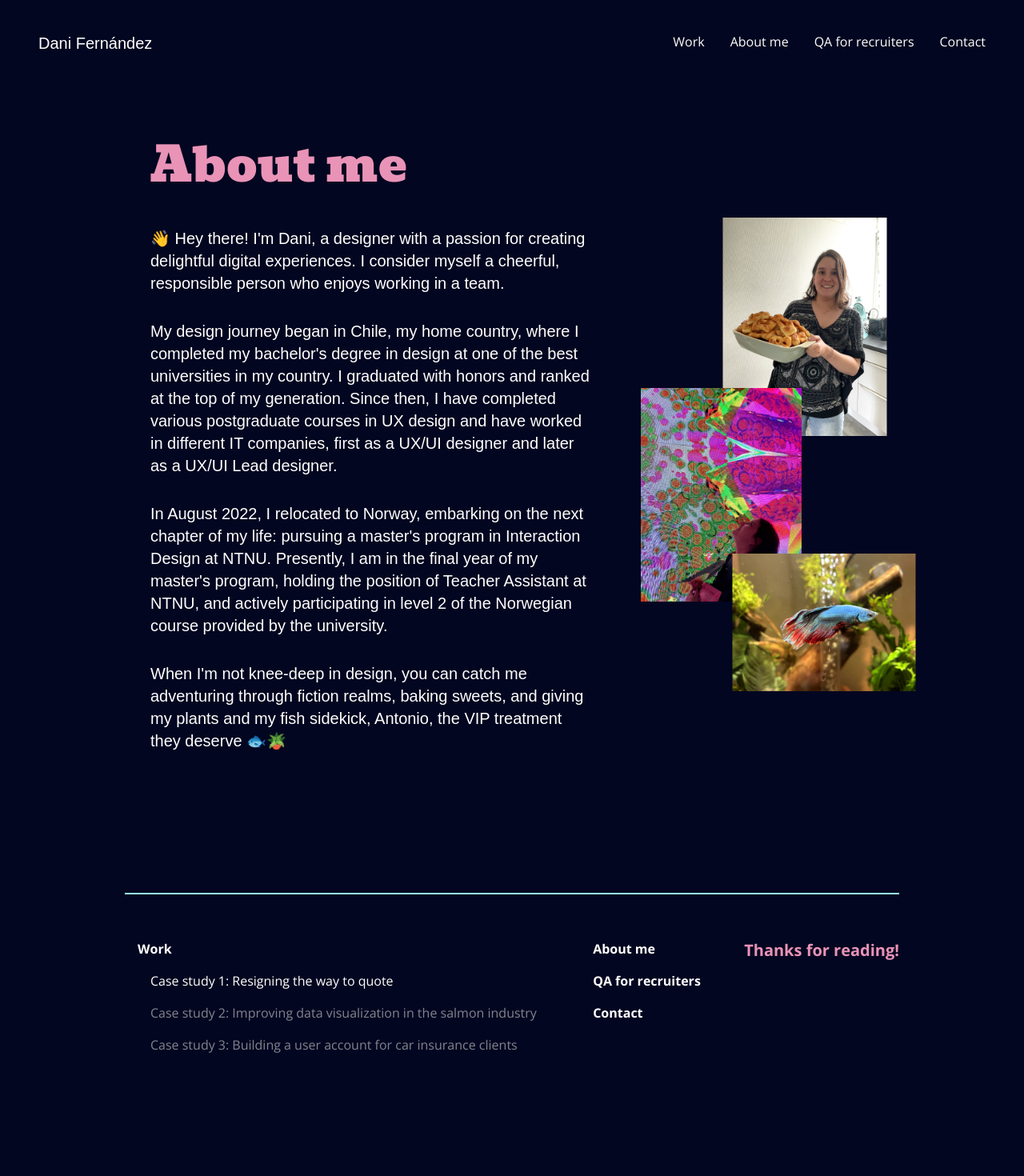
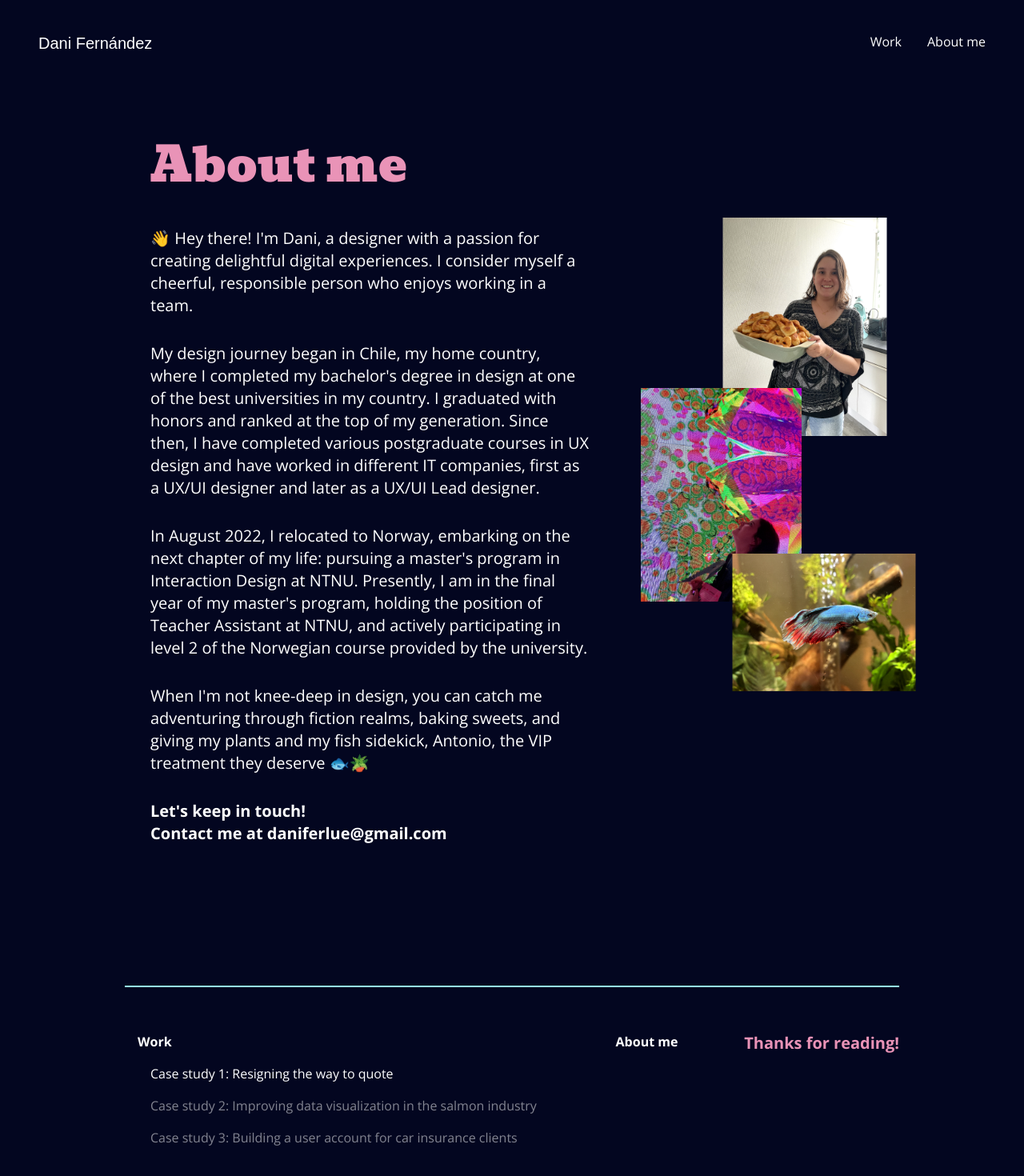
Before and after one commit to Rotshrek/dani-portfolio, a Next.js app in the folder dani-portfolio/: page /about in a window 1280 px wide. Shown: the top 1470 px of the page at 80% size. Before the commit the page ends 1374 px from the top, so only its background shows below. Built offline with nearby package versions, Linux system fonts and the light colour scheme; a web font is replaced by a local one.

Commit message:
update: contact email

```diff
--- a/dani-portfolio/src/app/about/page.tsx
+++ b/dani-portfolio/src/app/about/page.tsx
@@ -9,7 +9,7 @@ export default function About() {
             <div className="py-24 md:py-36 max-w-[968px] m-auto">
                 <div className="inline-block md:w-2/3 p-8 md:pr-16">
                     <p className="font-display text-lightPink text-5xl md:text-6xl mb-12">About me</p>
-                    <p className="font-serif text-white text-xl mt-8 max-w-[1048px]">
+                    <p className="text-white text-xl mt-8 max-w-[1048px]">
                         👋 Hey there! I&#39;m Dani, a designer with a passion for creating delightful digital
                         experiences. I consider myself a cheerful, responsible person who enjoys working in a team.
                     </p>
@@ -20,7 +20,7 @@ export default function About() {
                         height={274}
                         alt="Dani holding pastries"
                     />
-                    <p className="font-serif text-white text-xl mt-8 max-w-[1048px]">
+                    <p className="text-white text-xl mt-8 max-w-[1048px]">
                         My design journey began in Chile, my home country, where I completed my bachelor&#39;s degree in
                         design at one of the best universities in my country. I graduated with honors and ranked at the
                         top of my generation. Since then, I have completed various postgraduate courses in UX design and
@@ -34,13 +34,13 @@ export default function About() {
                         height={267}
                         alt="Dani looking at an Art exhibition in the Moco Museum, Amsterdam"
                     />
-                    <p className="font-serif text-white text-xl mt-8 max-w-[1048px]">
+                    <p className="text-white text-xl mt-8 max-w-[1048px]">
                         In August 2022, I relocated to Norway, embarking on the next chapter of my life: pursuing a
                         master&#39;s program in Interaction Design at NTNU. Presently, I am in the final year of my
                         master&#39;s program, holding the position of Teacher Assistant at NTNU, and actively
                         participating in level 2 of the Norwegian course provided by the university.
                     </p>
-                    <p className="font-serif text-white text-xl mt-8 max-w-[1048px]">
+                    <p className="text-white text-xl mt-8 max-w-[1048px]">
                         When I&#39;m not knee-deep in design, you can catch me adventuring through fiction realms,
                         baking sweets, and giving my plants and my fish sidekick, Antonio, the VIP treatment they
                         deserve 🐟🪴
@@ -52,6 +52,10 @@ export default function About() {
                         height={172}
                         alt="Pesquecito Antonio, the fish"
                     />
+                    <p className="text-white font-bold text-xl mt-8 max-w-[1048px]">Let&#39;s keep in touch!</p>
+                    <p className="text-white font-bold text-xl max-w-[1048px]">
+                        Contact me at <a href="mailto:daniferlue@gmail.com">daniferlue@gmail.com </a>
+                    </p>
                 </div>
                 <div className="md:inline-block w-1/3 relative hidden align-top pt-32">
                     <Image
--- a/dani-portfolio/src/components/bottom-nav.tsx
+++ b/dani-portfolio/src/components/bottom-nav.tsx
@@ -24,12 +24,12 @@ export default function BottomNav() {
                     <a href="/about" className={urlClasses}>
                         <strong>About me</strong>
                     </a>
-                    <a href="/projects" className={urlClasses}>
+                    {/* <a href="/qa" className={urlClasses}>
                         <strong>QA for recruiters</strong>
                     </a>
-                    <a href="/projects" className={urlClasses}>
+                    <a href="/about" className={urlClasses}>
                         <strong>Contact</strong>
-                    </a>
+                    </a> */}
                 </div>
                 <div>
                     <p className="text-lightPink text-xl py-2 font-bold text-center">Thanks for reading!</p>
--- a/dani-portfolio/src/components/navbar.tsx
+++ b/dani-portfolio/src/components/navbar.tsx
@@ -27,12 +27,12 @@ export default function Navbar() {
                 <a href="/about" className={urlClasses + drawerClasses}>
                     About me
                 </a>
-                <a href="/projects" className={urlClasses + drawerClasses}>
+                {/* <a href="/qa" className={urlClasses + drawerClasses}>
                     QA for recruiters
                 </a>
-                <a href="/projects" className={urlClasses + drawerClasses}>
+                <a href="/about" className={urlClasses + drawerClasses}>
                     Contact
-                </a>
+                </a> */}
                 {/* <span className="text-white py-2 hidden md:block">|</span>
                 <a className={urlClasses + drawerClasses}>Norsk</a> */}
             </div>
```
